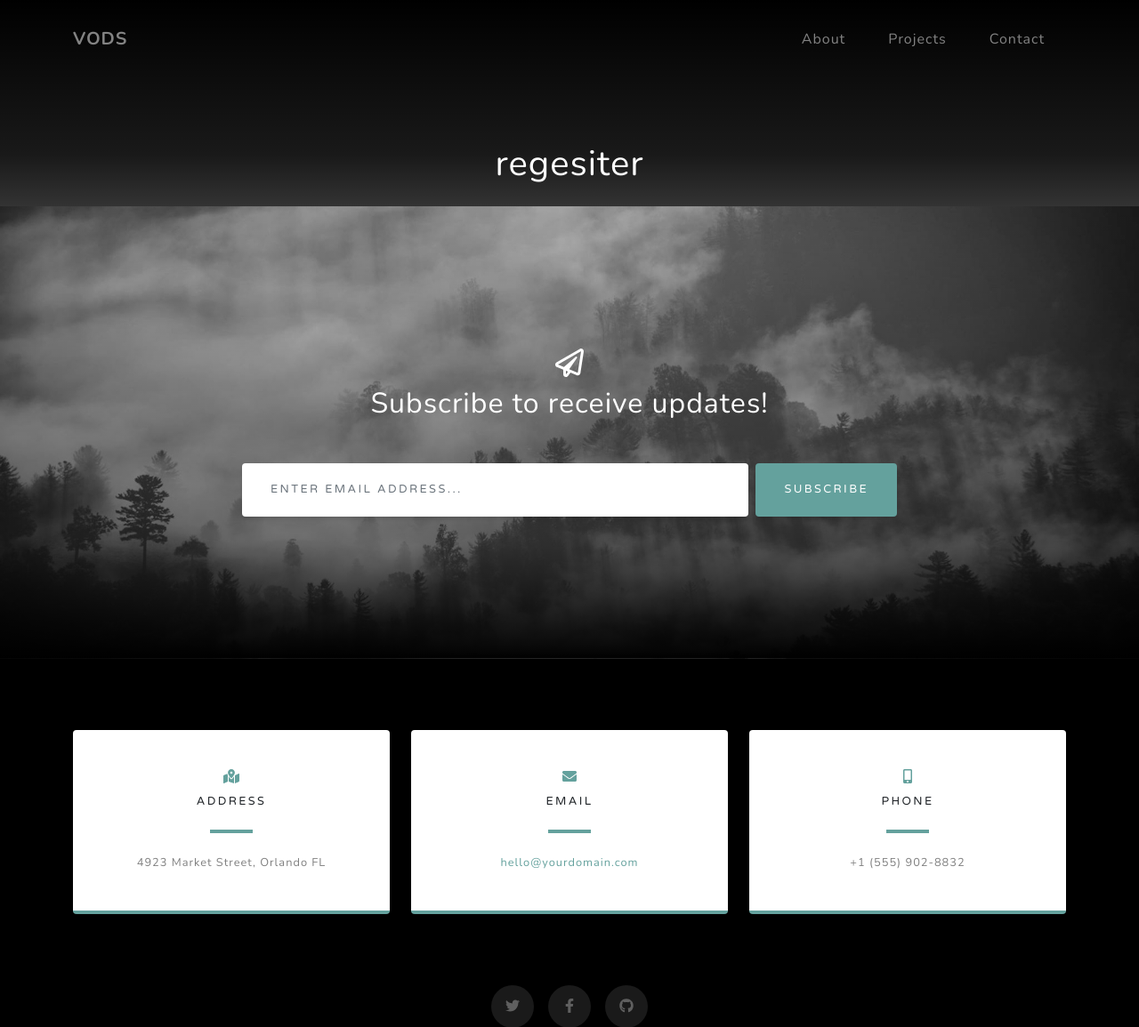
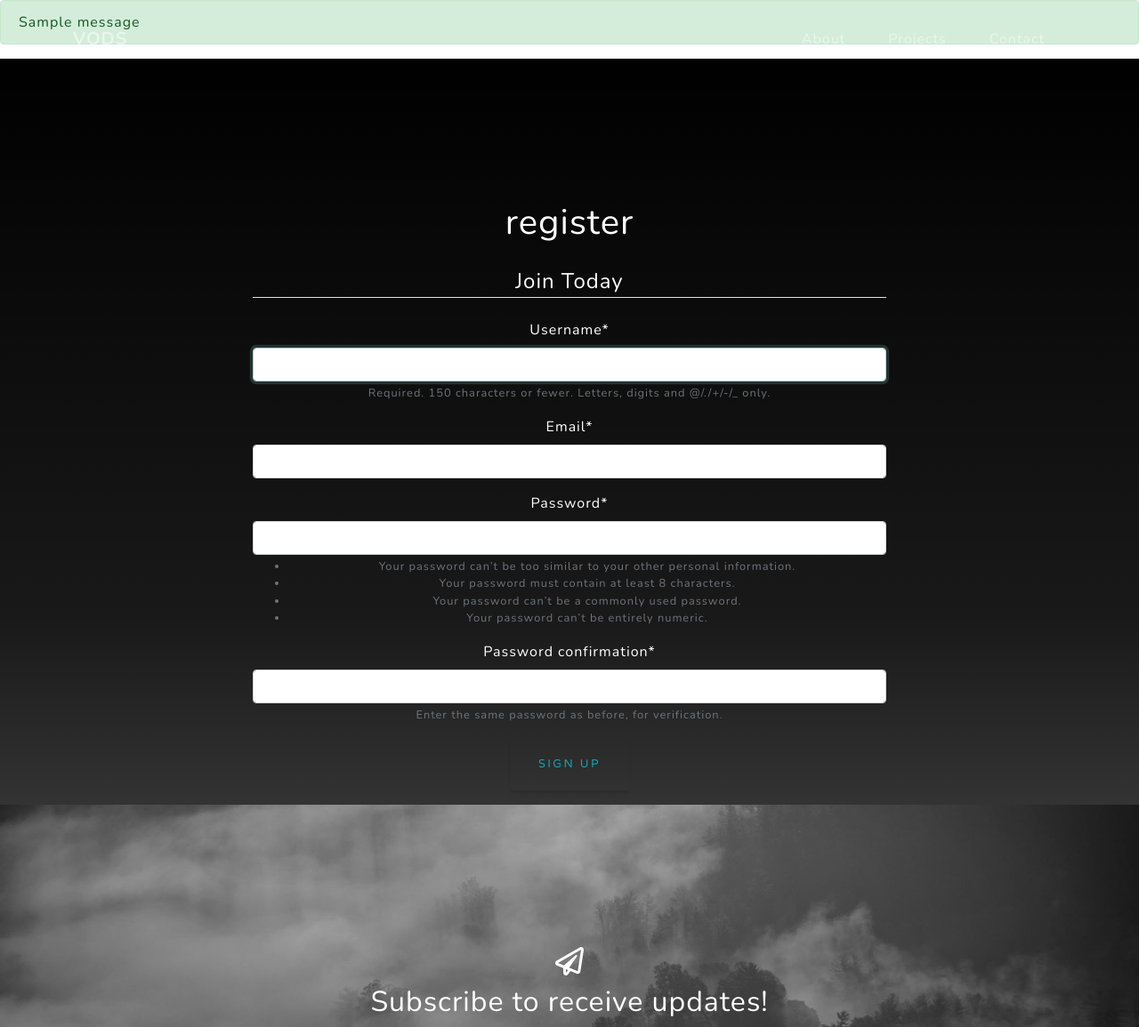
Before and after one commit to toushi100/VODS, a Django app: template Usersapp/templates/Usersapp/register.html in a window 1280 px wide. Shown: the top 1155 px of the page at 89% size. Run offline with Django 3.2, Linux system fonts and the light colour scheme; the template is opened without the code that fills it: values that come from a table or form of the project are taken from there, others are empty; one stand-in notice (Sample message) is shown; some libraries are stand-ins or nearby versions.

Commit message:
forms.py

```diff
--- a/Homeapp/templates/Homeapp/base.html
+++ b/Homeapp/templates/Homeapp/base.html
@@ -35,6 +35,11 @@
                 </div>
             </div>
         </nav>
+        {% if messages %}
+        {% for message in messages %}
+        <div class="alert alert-{{message.tags}}">{{message}}</div>
+        {% endfor %}
+        {% endif %}
         {% block content%}
         {% endblock content%}
         <!-- Signup-->
--- /dev/null
+++ b/Usersapp/forms.py
@@ -0,0 +1,10 @@
+from django import forms
+from django.contrib.auth.forms import UserCreationForm
+from django.contrib.auth.models import User
+
+class UserResgisterForm(UserCreationForm):
+    email = forms.EmailField()
+
+    class Meta:
+        model = User
+        fields = ['username','email','password1','password2']
--- a/Usersapp/templates/Usersapp/register.html
+++ b/Usersapp/templates/Usersapp/register.html
@@ -1,12 +1,24 @@
 {% extends 'Homeapp/base.html'%}
 {% block content%}
-
+{% load crispy_forms_tags %}
 <section class="about-section text-center" id="about">
     <div class="container">
         <div class="row">
             <div class="col-lg-8 mx-auto">
                 <div class="container">
-                    <h1 class="text-white mb-4 text center"> regesiter</h1>
+                    <h1 class="text-white mb-4 text center"> register</h1>
+                    <div class="content- section">
+                        <form method="POST">
+                            {% csrf_token%}
+                            <feiledset class="form-group text-white">
+                            <legend class="border-bottom mb-4">Join Today</legend>
+                            {{form | crispy }}
+                            </feiledset>
+                            <div class="form-group">
+                                <button class="btn btn-outline-info" type="submit"> Sign UP</button>
+                            </div>
+                        </form>
+                    </div>
                 </div>
             </div>
         </div>
--- a/Usersapp/urls.py
+++ b/Usersapp/urls.py
@@ -3,6 +3,8 @@ from . import views
 
 urlpatterns = [
     path('',views.dashboard, name= "dashboard"),
+    path('register/',views.register, name= "register"),
+
 
 
 ]
--- a/VODS/settings.py
+++ b/VODS/settings.py
@@ -41,7 +41,8 @@ INSTALLED_APPS = [
     'Homeapp',
     "bootstrap4",
     "Videoapp",
-    "Usersapp"
+    "Usersapp",
+    "crispy_forms"
 
 ]
 
@@ -129,3 +130,5 @@ STATICFILES_DIRS = [
 ]
 
 STATIC_ROOT = os.path.join(BASE_DIR, 'assets')
+
+CRISPY_TEMPLATE_PACK = 'bootstrap4'
--- a/Videoapp/urls.py
+++ b/Videoapp/urls.py
@@ -2,7 +2,9 @@ from django.urls import path
 from . import views
 
 urlpatterns = [
-    path('upload/',views.show, name= "show"),
+    path('',views.show, name= "show"),
+    path('upload/',views.upload, name= "upload"),
+
 
 
 ]
--- a/Videoapp/views.py
+++ b/Videoapp/views.py
@@ -1,4 +1,8 @@
 from django.shortcuts import render
+
+def upload(request):
+    return render(request,'Videoapp/upload.html')
+
 
 def show(request):
     return render(request,'Videoapp/upload.html')
```
Also changed, not shown: Usersapp/views.py (+14 -6 lines), db.sqlite3.
